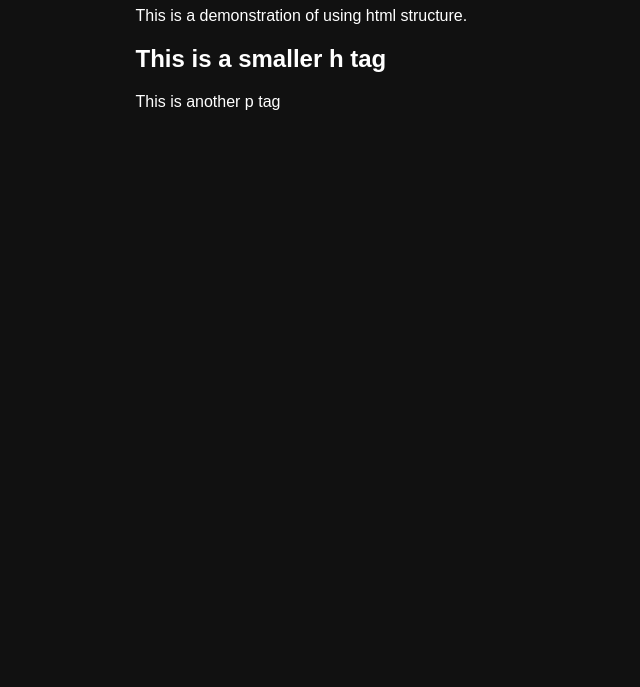
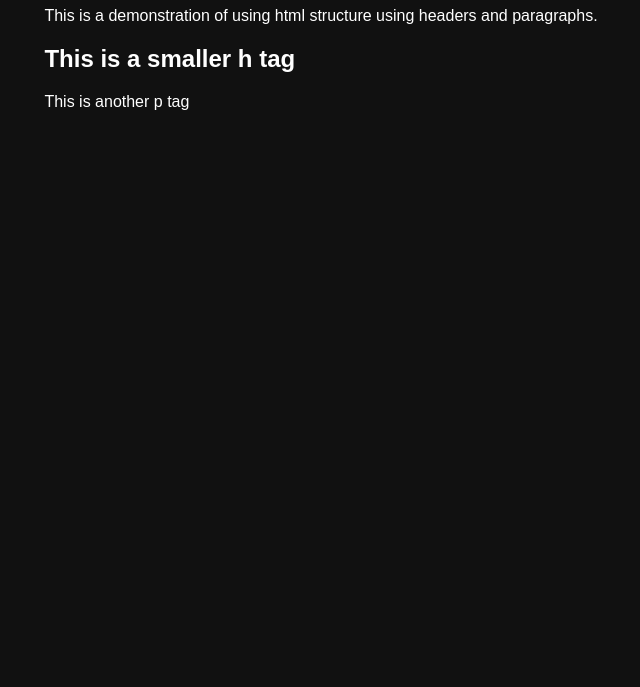
Before and after one commit to jovanohks/CT07_Jovan, a plain HTML site: page index.html in a window 1280 px wide. Shown: the part 113-800 px from the top of the page, without its empty margins (319-959 px from the left). Drawn offline with nearby package versions, Linux system fonts and the light colour scheme; some packages are replaced by stand-ins of ours.

Commit message:
Jul 12, 2025, 9:10 AM

```diff
--- a/index.html
+++ b/index.html
@@ -11,9 +11,10 @@
     <main>
         <header>
         <h1>Welcome to my website!</h1>
-        <p>This is a demonstration of using html structure.</p>
+        <p>This is a demonstration of using html structure using headers and paragraphs.</p>
         </header><section><h2>This is a smaller h tag</h2>
         <p>This is another p tag</p></section>
     </main>
+
 </body>
 </html>
```
